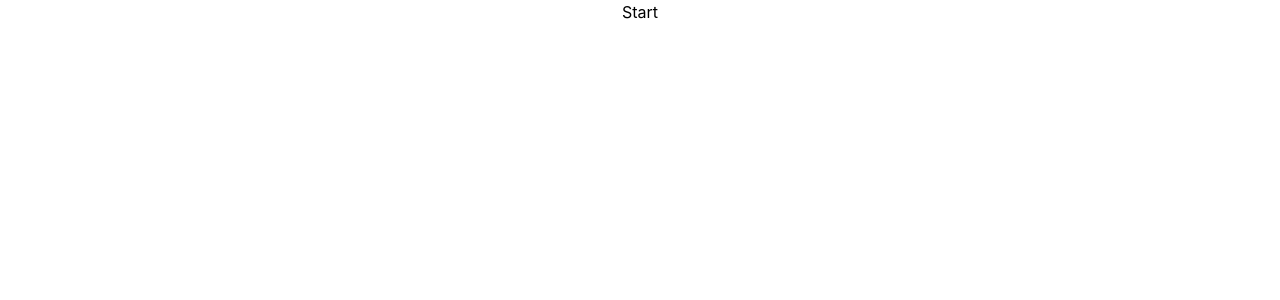
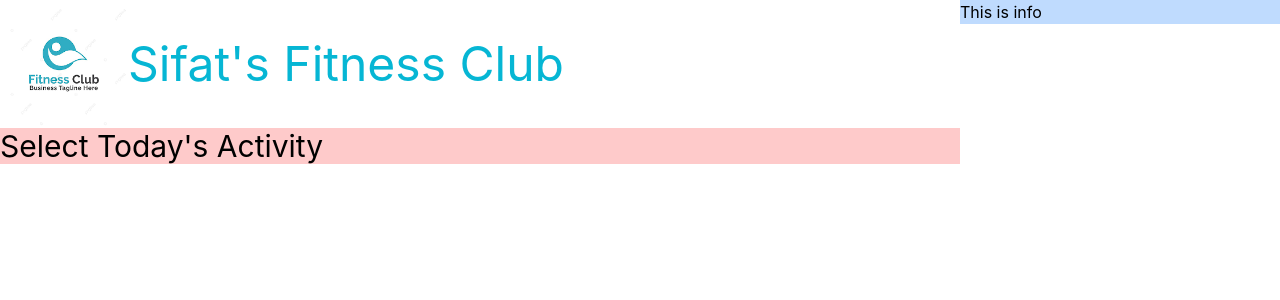
Before and after one commit to Sifat-Khan-cr/Fitness-club-react, a React (Create React App) app: page / in a window 1280 px wide. Shown: the top 300 px of the page. Built offline with nearby package versions, Linux system fonts and the light colour scheme.

Commit message:
header done

```diff
--- a/src/App.js
+++ b/src/App.js
@@ -1,9 +1,22 @@
 import './App.css';
+import Activities from './Components/Activities/Activities';
+import Header from './Components/Header/Header';
+import Info from './Components/Info/Info';
 
 function App() {
   return (
-    <div className="App">
-      <h1>Start</h1>
+    <div className="grid grid-cols-4">
+      <div className='col-span-3'>
+        <Header></Header>
+        <Activities></Activities>
+
+
+      </div>
+
+      <div className='col-span-1'>
+        <Info></Info>
+
+      </div>
 
     </div>
   );
--- /dev/null
+++ b/src/Components/Activities/Activities.js
@@ -0,0 +1,12 @@
+import React from 'react';
+
+const Activities = () => {
+    return (
+        <div className='bg-red-200 '>
+            <h1 className='text-3xl'>Select Today's Activity</h1>
+
+        </div>
+    );
+};
+
+export default Activities;
--- /dev/null
+++ b/src/Components/Header/Header.js
@@ -0,0 +1,13 @@
+import React from 'react';
+import logo from '../../Images/logo.png'
+
+const Header = () => {
+    return (
+        <div className='flex items-center'>
+            <img className='w-32' src={logo} alt="logo here" />
+            <h1 className='text-5xl text-cyan-500'>Sifat's Fitness Club</h1>
+        </div>
+    );
+};
+
+export default Header;
--- /dev/null
+++ b/src/Components/Info/Info.js
@@ -0,0 +1,12 @@
+import React from 'react';
+
+const Info = () => {
+    return (
+        <div>
+            <h1 className='bg-blue-200'>This is info</h1>
+
+        </div>
+    );
+};
+
+export default Info;
```
Also changed, not shown: src/Images/logo.png (added), src/Images/logo.svg (added).
